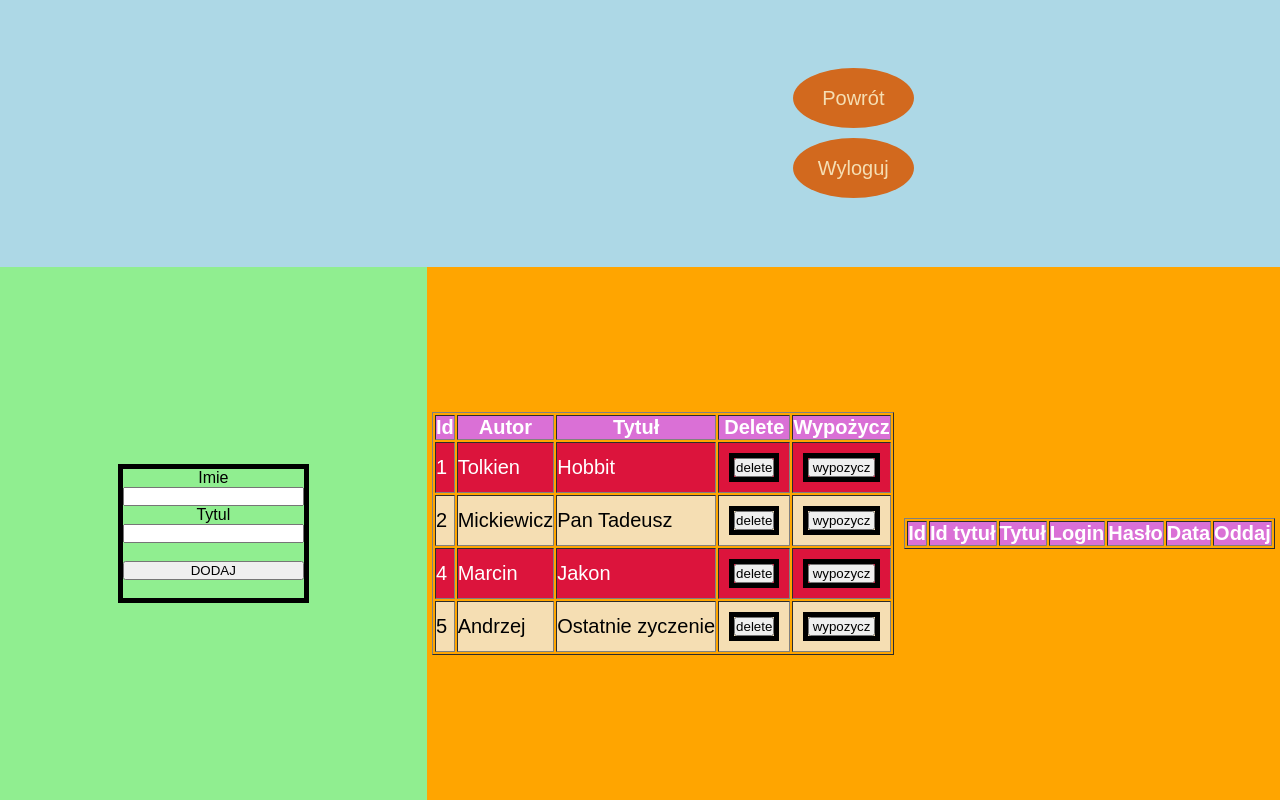
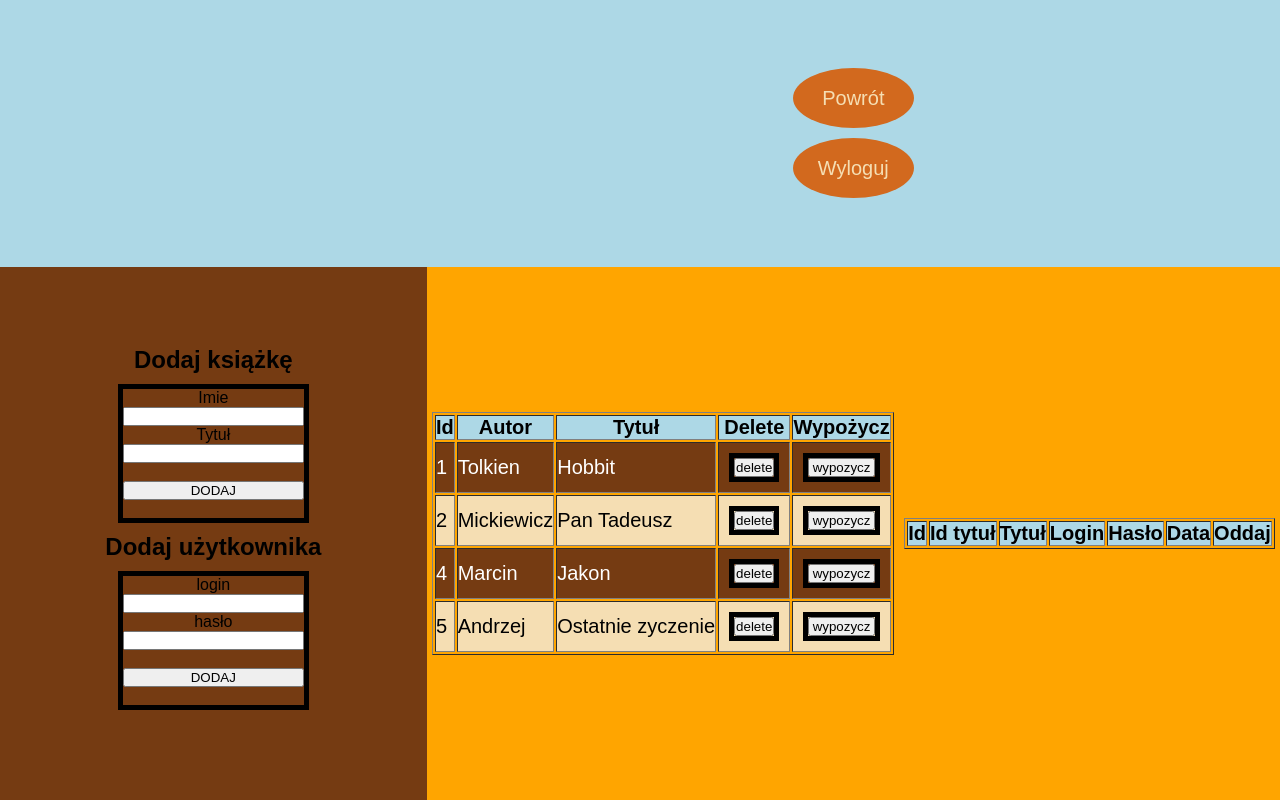
Before and after one commit to 3ti-2020/crud-wiele-do-wielu-michal-wojtacha, a PHP site: page /logowanie.php in a window 1280 px wide. Run offline with PHP 8.4, Linux system fonts and the light colour scheme; the visitor is signed in with stand-in values (Sample User, id 1); data comes from the database, SQL or seed files in the repository; data that the repository does not hold is empty.

Commit message:
Zmiana kolorów i dodanie inserta

```diff
--- a/logowanie.php
+++ b/logowanie.php
@@ -20,11 +20,20 @@
     <a href="log/logout.php" class="karty">Wyloguj</a>
     </div>
     <div class="left">
+    <h2>Dodaj książkę</h2>
     <form action="insert.php" method="post">
     <p>Imie</p>
     <input type="text" name="imie">
-    <p>Tytul</p>
+    <p>Tytuł</p>
     <input type="text" name="tytul"> <br>
+    <input type="submit" value="DODAJ"> <br>
+    </form>
+    <h2>Dodaj użytkownika</h2>
+    <form action="insertuzy.php" method="post">
+    <p>login</p>
+    <input type="text" name="login">
+    <p>hasło</p>
+    <input type="text" name="haslo"> <br>
     <input type="submit" value="DODAJ"> <br>
     </form>
     </div>
--- a/style.css
+++ b/style.css
@@ -29,7 +29,7 @@ body{
     flex-direction: column;
 }
 .left{
-    background: lightgreen;
+    background: rgb(117, 59, 18);
     grid-area: left;
     display: flex;
     justify-content: center;
@@ -37,7 +37,7 @@ body{
     flex-direction: column;
 }
 .left1{
-    background: rebeccapurple;
+    background: rgb(179, 90, 27);
     grid-area: left;
     display: flex;
     justify-content: center;
@@ -45,7 +45,8 @@ body{
     flex-direction: column;
 }
 .left2{
-    background: pink;
+    background: rgb(48, 24, 7);
+    color: white;
     grid-area: left;
     display: flex;
     justify-content: center;
@@ -100,13 +101,16 @@ p{
     margin: 5px;
 
 }
+.przerwa{
+    height: 30px;
+}
 th{
-    background: orchid;
-    color: white;
+    background: lightblue;
+    color: black;
     font-size: 20px;
 }
 .myrow{
-    background: crimson;
+    background: rgb(117, 59, 18);
     color: white;
     font-size: 20px;
 }
```
Also changed, not shown: index.php (+4 -3 lines).
